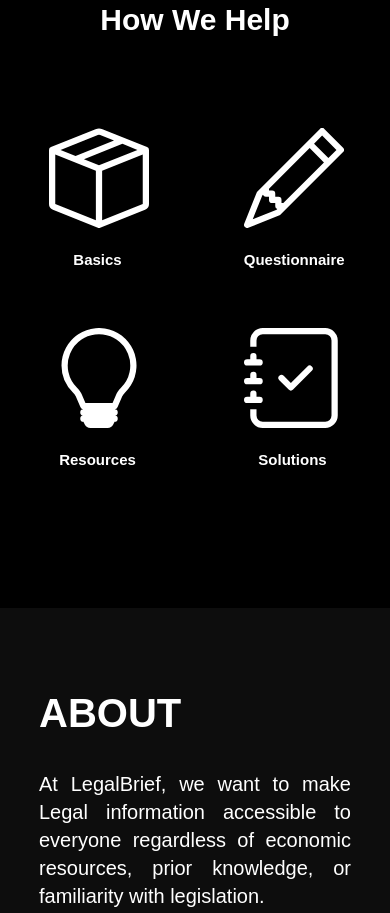
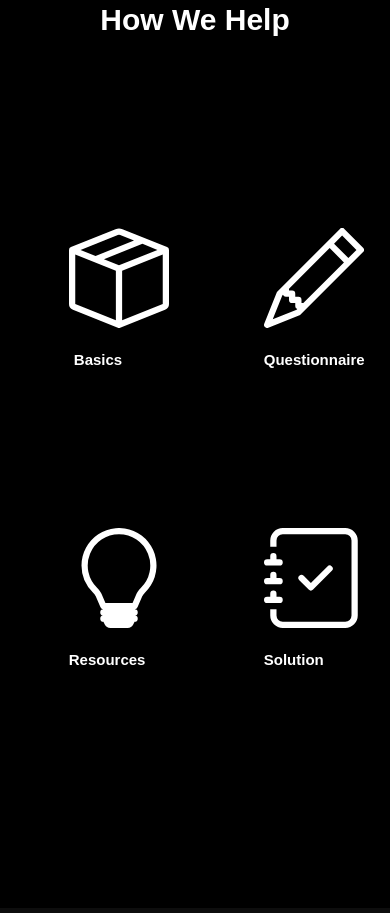
Before and after one commit to YoussefMaksoud/LegalBriefClient, a React app: page / in a window 390 px wide. Shown: the part 934-1847 px from the top of the page. Built offline with nearby package versions, Linux system fonts and the light colour scheme; some packages are replaced by stand-ins of ours.

Commit message:
Flip cards on home page

```diff
--- a/package.json
+++ b/package.json
@@ -9,6 +9,7 @@
     "axios": "^1.2.0",
     "bootstrap-icons": "^1.10.3",
     "react": "^18.2.0",
+    "react-card-flip": "^1.2.0",
     "react-collapsible": "^2.10.0",
     "react-dom": "^18.2.0",
     "react-router-dom": "^6.4.4",
--- /dev/null
+++ b/src/Components/FlipCard.js
@@ -0,0 +1,23 @@
+import '../Styling/FlipCard.css';
+import {React, Component, useState} from 'react';
+import ReactCardFlip from 'react-card-flip';
+
+
+function FlipCard(props){
+        const [flip, setFlip] = useState(false);
+        return(
+            <ReactCardFlip isFlipped={flip}
+            flipDirection="vertical">
+            <div id = 'front' onClick={() => setFlip(!flip)}>
+                <img id = 'icon' src = {props.src}></img>
+                <h4 id = 'card-header'>{props.name}</h4>
+            </div>
+            <div id = 'back' onClick={() => setFlip(!flip)}>
+                <h1>?</h1>
+                <div id = 'info'>{props.info}</div>
+            </div>
+        </ReactCardFlip>
+        )
+    }
+
+export default FlipCard;
--- a/src/Pages/Home.js
+++ b/src/Pages/Home.js
@@ -8,6 +8,7 @@
 import Pencil from '../Assets/pencil.svg';
 import Solution from '../Assets/solution.svg';
 import Cons from '../Assets/home_cons.png';
+import FlipCard from '../Components/FlipCard';
 
 class HomePage extends Component{
     render(){
@@ -38,20 +39,24 @@
                 <h2 id = 'how-we-help-title'>How We Help</h2>
                 <div id = 'how-we-help'>
                     <div id = 'hwh-icon-1'>
-                        <img src = {Basics}></img>
-                        <h4>Basics</h4>
+                        <FlipCard src = {Basics} name = 'Basics' info =
+                        ''
+                        />
                     </div>
                     <div id = 'hwh-icon-2'>
-                        <img src = {Pencil}></img>
-                        <h4>Questionnaire</h4>
+                        <FlipCard src = {Pencil} name = 'Questionnaire' info =
+                        'Using our questionnaire, we are able to identify the applicable laws and provide beneficial information to users'
+                        />
                     </div>
                     <div id = 'hwh-icon-3'>
-                        <img src = {Light}></img>
-                        <h4>Resources</h4>
+                        <FlipCard src = {Light} name = 'Resources' info =
+                        'Based on your answers, we provide options for the potential next steps in the users legal journey'
+                        />
                     </div>
                     <div id = 'hwh-icon-4'>
-                        <img src = {Solution}></img>
-                        <h4>Solutions</h4>
+                        <FlipCard src = {Solution} name = 'Solution' info =
+                        'We provide the necessary options to allow users to decide what the most beneficial next steps to solve their respective situations'
+                        />
                     </div>
                 </div>
                 <Footer/>
--- /dev/null
+++ b/src/Styling/FlipCard.css
@@ -0,0 +1,144 @@
+#front{
+    width: 200px;
+    height: 300px;
+    background: #000000;
+    font-size: 30px;
+    color: rgb(255, 255, 255);
+    margin: 20px;
+    border-radius: 4px;
+    text-align: center;
+    padding: 20px;
+    padding-top: 50px;
+}
+
+#front:hover{
+    background: #090909;
+    box-shadow: 2px 2px 2px #343E9A;
+    transition: ease-in-out 0.5s;
+}
+
+#back{
+    width: 200px;
+    height: 300px;
+    background: #ffffff;
+    font-size: 18px;
+    color: rgb(0, 0, 0);
+    margin: 20px;
+    border-radius: 4px;
+    text-align: center;
+    padding: 20px;
+}
+
+#back > h1{
+    font-size: 70px;
+}
+
+#back:hover{
+    background: #ececec;
+    box-shadow: 2px 2px 2px #343E9A;
+    transition: ease-in-out 0.5s;
+}
+
+#info{
+
+}
+
+@media only screen and (max-width: 900px){
+
+    #front{
+        width: 50%;
+        height: 200px;
+        background: #000000;
+        font-size: 15px;
+        color: rgb(255, 255, 255);
+        margin: auto;
+        border-radius: 4px;
+        text-align: center;
+        padding-top: 50px;
+    }
+
+    #front:hover{
+        box-shadow: 10px;
+    }
+
+    #icon{
+        width: 100px;
+    }
+
+
+
+    #back{
+        width: 50%;
+        height: 200px;
+        background: #ffffff;
+        font-size: 10px;
+        color: rgb(0, 0, 0);
+        margin: auto;
+        border-radius: 4px;
+        text-align: center;
+
+    }
+
+    #back > h1{
+        font-size: 40px;
+    }
+
+    #back:hover{
+
+    }
+
+    #info{
+
+    }
+
+}
+
+@media only screen and (max-width: 400px){
+
+    #front{
+        width: 60%;
+        height: 300px;
+        background: #000000;
+        font-size: 15px;
+        color: rgb(255, 255, 255);
+        margin: auto;
+        border-radius: 4px;
+        text-align: center;
+        padding-top: 50px;
+    }
+
+    #front:hover{
+        box-shadow: 10px;
+    }
+
+    #icon{
+        width: 100px;
+    }
+
+
+
+    #back{
+        width: 50%;
+        height: 200px;
+        background: #ffffff;
+        font-size: 10px;
+        color: rgb(0, 0, 0);
+        margin: auto;
+        border-radius: 4px;
+        text-align: center;
+
+    }
+
+    #back > h1{
+        font-size: 40px;
+    }
+
+    #back:hover{
+
+    }
+
+    #info{
+
+    }
+
+}
--- a/src/Styling/Home.css
+++ b/src/Styling/Home.css
@@ -103,7 +103,8 @@
 #how-we-help{
     display: flex;
     flex-direction: row;
-    padding-bottom: 300px;
+    margin-left: 10%;
+    padding-bottom: 200px;
 }
 
 #how-we-help-title{
@@ -224,7 +225,7 @@
         grid-template-columns: 50vw 50vw;
         width: 100%;
         margin-left: 0px;
-        height: 200px
+        height: 600px
     }
 
     #how-we-help-title{
--- a/src/index.js
+++ b/src/index.js
@@ -14,6 +14,7 @@
 import FaqPage from './Pages/Faq';
 import Destination from './Pages/Destination';
 import Navbar from './Components/Navbar';
+import FlipCard from './Components/FlipCard';
 
 const root = ReactDOM.createRoot(document.getElementById('root'));
 root.render(
@@ -24,7 +25,7 @@
         <Route path = '/about' element = {<AboutPage/>}></Route>
         <Route path = '/contact' element = {<ContactPage/>}></Route>
         <Route path = '/solution' element = {<SolutionPage/>}></Route>
-        <Route path = '/results' element = {<Navbar/>}/>
+        <Route path = '/results' element = {<FlipCard/>}/>
       </Routes>
     </Router>
   </React.StrictMode>
```
Also changed, not shown: 1 other file.
